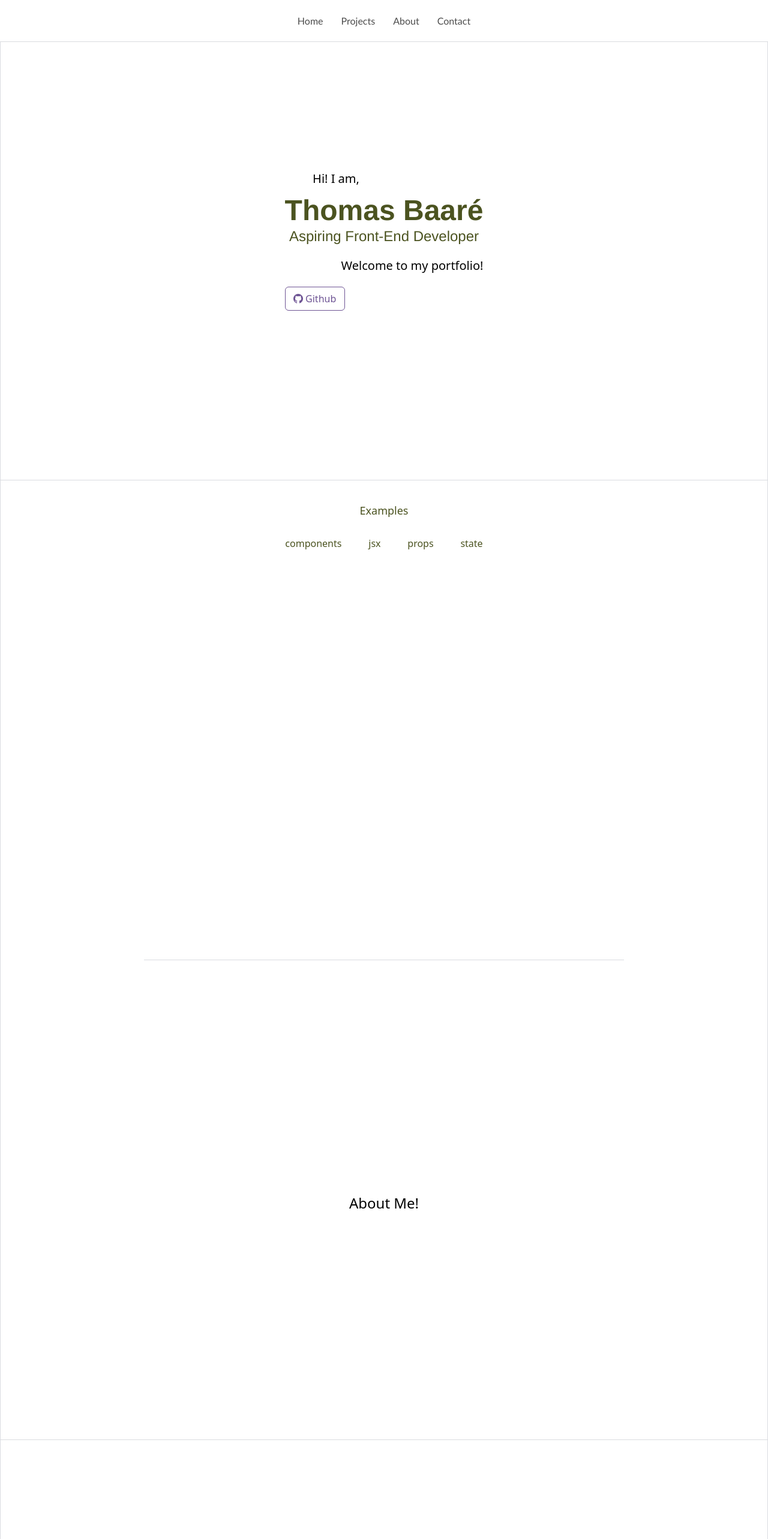
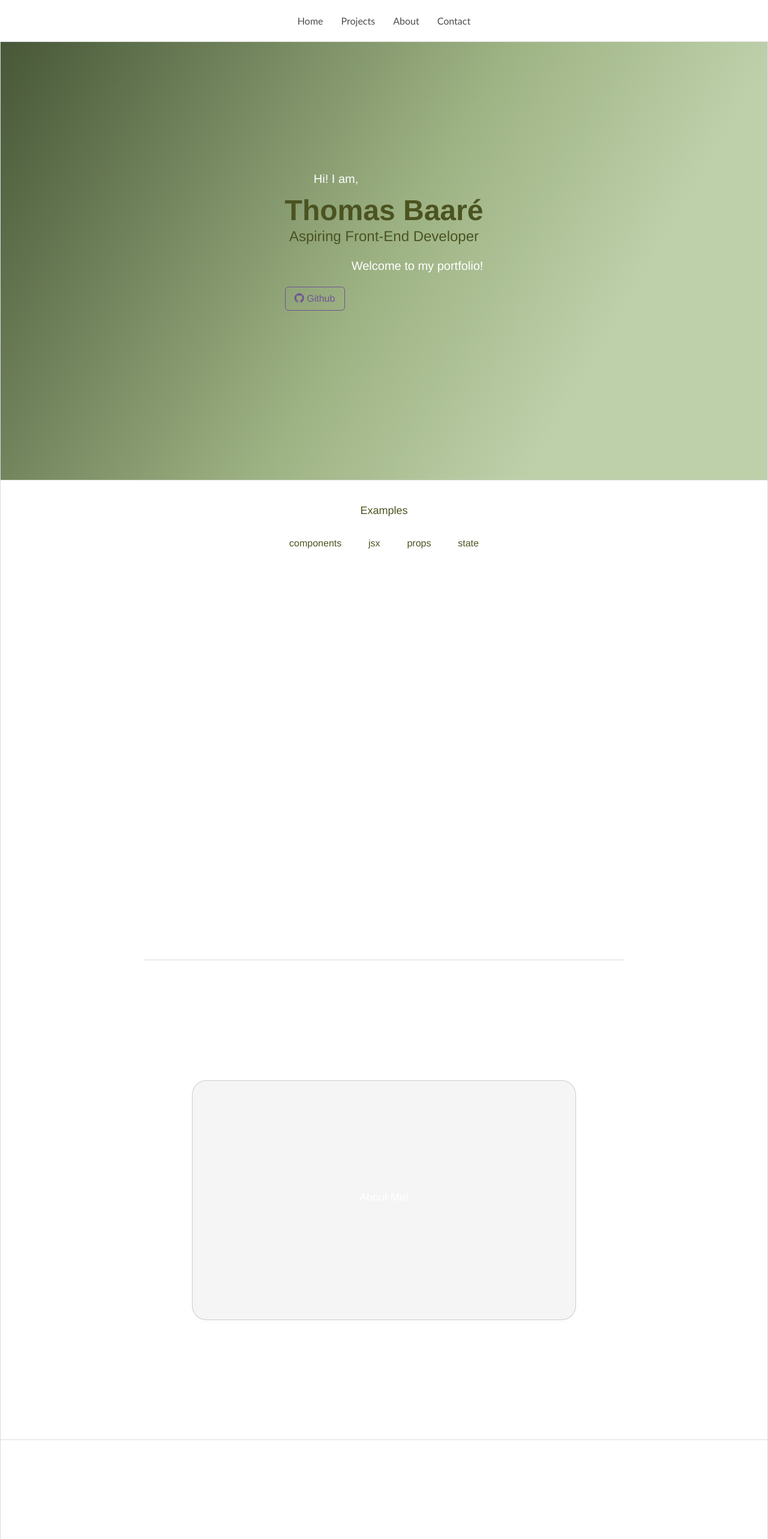
Before and after one commit to GitThomasP/Portfolio, a React (Vite) app: page /home in a window 1280 px wide. Shown: the top 2566 px of the page at 60% size. Built offline with nearby package versions, Linux system fonts and the light colour scheme.

Commit message:
Updated CSS

```diff
--- a/src/components/Header/Header.css
+++ b/src/components/Header/Header.css
@@ -31,7 +31,7 @@ header {
   header p {
     margin: 0;
     font-size: 1.25rem;
-    color: black;
+    color: white;
   }
 
 
--- a/src/components/Header/Header.jsx
+++ b/src/components/Header/Header.jsx
@@ -3,7 +3,7 @@ import "./Header.css";
 export default function Header() {
   return (
     <header>
-      <div className='header-container section-container'>
+      <div className='header-container section-container gradient-background'>
         <div>
           <p className='title-text'>Hi! I am,</p>
           <h1>Thomas Baaré</h1>
--- a/src/index.css
+++ b/src/index.css
@@ -1,9 +1,10 @@
 @import url("https://fonts.googleapis.com/css2?family=Quicksand:wght@400;700&family=Roboto+Condensed:wght@400;700&display=swap");
 
-
+* {
+  font-family: "Helvetica Neue", sans-serif;
+}
 
 html {
-  font-family: "Helvetica Neue", sans-serif;
   line-height: 1.5;
   color: #ebe7ef;
   background: radial-gradient(white, whitesmoke);
@@ -14,8 +15,25 @@ html {
   -webkit-text-size-adjust: 100%;
 }
 
+.gradient-background {
+  background: linear-gradient(
+    300deg,
+    #435334,
+    #71835c,
+    #9eb384,
+    #bed0aa,
+    #bed0aa,
+    #9eb384,
+    #71835c,
+    #435334
+  );
+  background-size: 180% 180%;
+  animation: gradient-animation 8s ease infinite;
+}
+
 body {
   margin: 0;
+  /*background-color: #0d1117;*/
 }
 
 body .content {
--- a/src/pages/about/about.css
+++ b/src/pages/about/about.css
@@ -0,0 +1,16 @@
+.about-container h2 {
+    color: white;
+}
+
+.about-container {
+    width: 50vw;
+    height: 50vh;
+    border: 1px solid #636d7b4a;
+    border-radius: 24px;
+    box-shadow: 0 4px 10px 0 rgba(0,0,0,.02);
+    backdrop-filter: blur(60px);
+    background: rgba(156, 156, 156, .1);
+    display: flex;
+    justify-content: center;
+    align-items: center;
+}
--- a/src/pages/about/about.jsx
+++ b/src/pages/about/about.jsx
@@ -1,10 +1,16 @@
 
 import AboutForm from "../../components/AboutForm/AboutForm";
+import "./about.css";
 
 export default function aboutPage() {
   return (
   <section id="about" className="section-container">
-    <h2> About Me!</h2>
+    <div className="about-container">
+
+<h2> About Me!</h2>
+
+    </div>
+
 
 
   </section>
```
Also changed, not shown: src/components/Footer/Footer.css (deleted, +0 -15 lines), src/components/Footer/Footer.jsx (deleted, +0 -11 lines).
